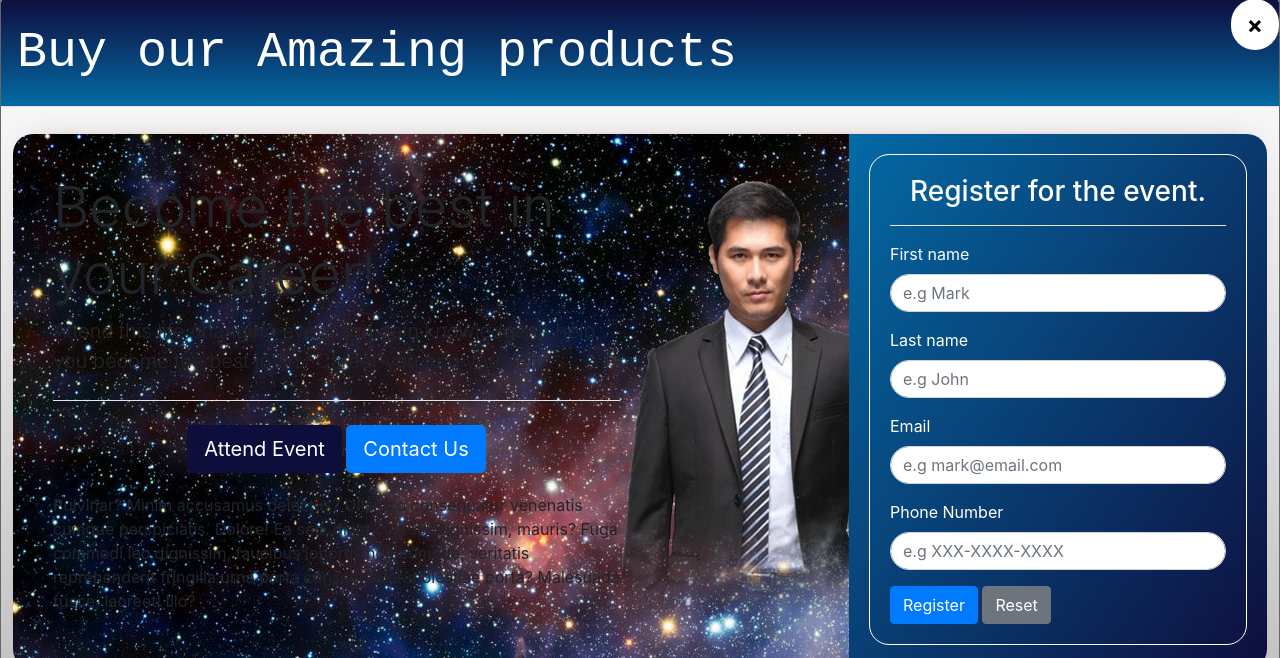
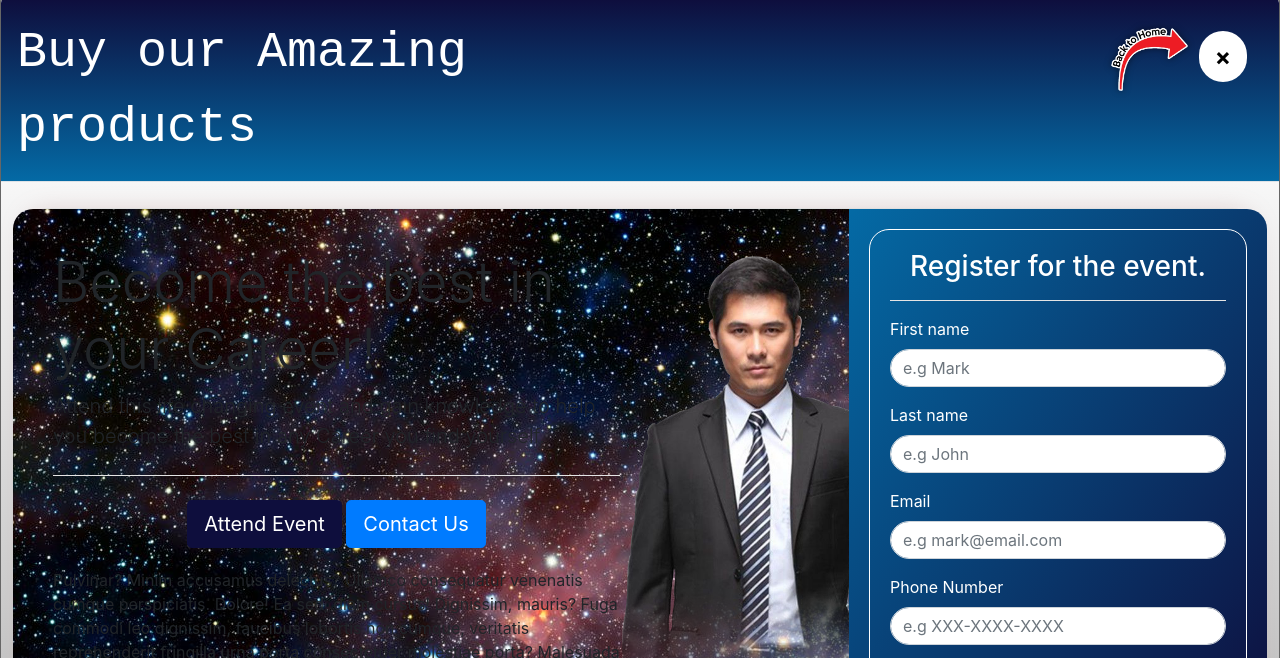
Before and after one commit to etarious/landing-site, a plain HTML site: page index.html in a window 1280 px wide. Shown: the top 658 px of the page. Drawn offline with nearby package versions, Linux system fonts and the light colour scheme; files whose address does not match are found by name.

Commit message:
I have added the Back to home arrow to the close button

```diff
--- a/css/styles.css
+++ b/css/styles.css
@@ -108,3 +108,12 @@ hr{
     font-size: 50px;
     font-family: monospace;
 }
+
+#back-home{
+    margin-left: 35%;
+}
+
+.modal-header .close {
+    padding: 1rem 1rem;
+    margin: 1rem 1rem -1rem auto;
+}
--- a/index.html
+++ b/index.html
@@ -24,6 +24,9 @@
             <div class="modal-content">
                 <div class="modal-header">
                     <h5 class="modal-title" id="staticBackdropLabel">Buy our Amazing products</h5>
+                    <div id="back-home">
+                        <img src="img/arrow.png" alt="Back to Home" width="100px">
+                    </div>
                     <button type="button" class="close" data-dismiss="modal" aria-label="Close">
                         <span aria-hidden="true">&times;</span>
                     </button>
```
Also changed, not shown: img/arrow.png (added).
